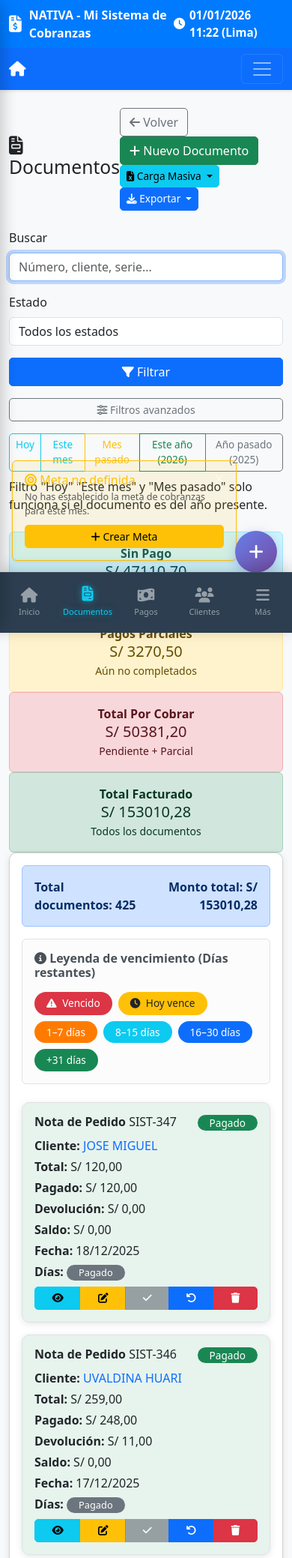
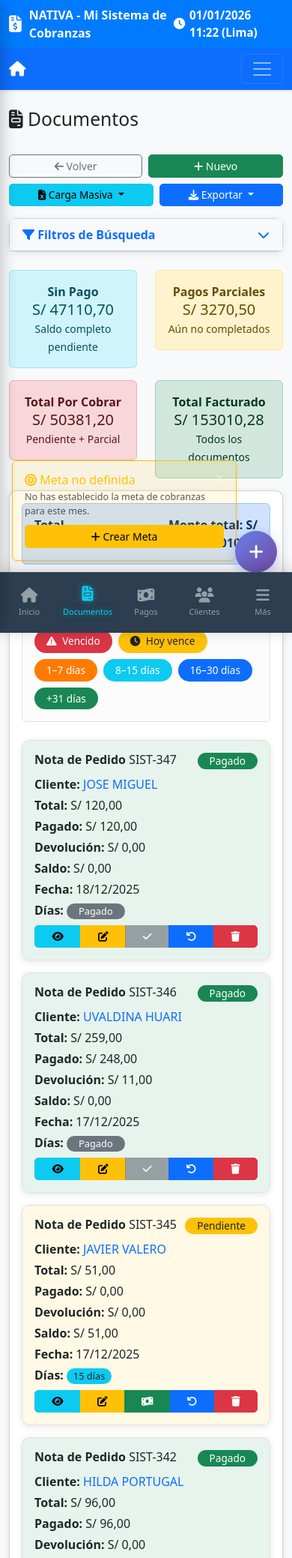
Before and after one commit to pantera3000/cobranzaV22, a Django app: page /documentos/ in a window 390 px wide. Shown: the top 2078 px of the page at 75% size. Run offline with Django 5.2, Linux system fonts and the light colour scheme; a user stored in the database is signed in; data comes from the database, SQL or seed files in the repository.

Commit message:
feat: Mostrar tarjetas de resumen en 2 columnas en móvil

```diff
--- a/documentos/templates/documentos/documento_list.html
+++ b/documentos/templates/documentos/documento_list.html
@@ -8,21 +8,18 @@
 {% block title %}Documentos{% endblock %}
 
 {% block content %}
+<!-- Header: Título + Botones -->
 <div class="d-flex justify-content-between align-items-center mb-4">
     <h2><i class="fas fa-file-invoice"></i> Documentos</h2>
-    <div>
 
-        <button type="button" class="btn btn-outline-secondary me-2" onclick="window.history.back();">
+    <!-- Botones Desktop (sin cambios) -->
+    <div class="d-none d-md-flex gap-2">
+        <button type="button" class="btn btn-outline-secondary" onclick="window.history.back();">
             <i class="fas fa-arrow-left"></i> Volver
         </button>
-
-
-
-        <a href="{% url 'documentos:documento_create' %}" class="btn btn-success me-2">
+        <a href="{% url 'documentos:documento_create' %}" class="btn btn-success">
             <i class="fas fa-plus"></i> Nuevo Documento
         </a>
-
-        <!-- ✅ Botón: Carga Masiva con Excel -->
         <div class="btn-group">
             <button type="button" class="btn btn-info dropdown-toggle" data-bs-toggle="dropdown">
                 <i class="fas fa-file-excel"></i> Carga Masiva
@@ -40,41 +37,92 @@
                 </li>
             </ul>
         </div>
-
-
-
-
         <div class="btn-group">
             <button type="button" class="btn btn-primary dropdown-toggle" data-bs-toggle="dropdown">
                 <i class="fas fa-download"></i> Exportar
             </button>
             <ul class="dropdown-menu">
-                <!-- ✅ Botón Exportar a Excel con filtros -->
                 <li>
                     <a class="dropdown-item"
                     href="{% url 'documentos:documento_export_excel' %}?{% if query %}q={{ query|urlencode }}&{% endif %}{% if tipo %}tipo={{ tipo }}&{% endif %}{% if cliente_id %}cliente={{ cliente_id }}&{% endif %}{% if estado %}estado={{ estado }}&{% endif %}{% if fecha_emision_desde %}fecha_emision_desde={{ fecha_emision_desde }}&{% endif %}{% if fecha_emision_hasta %}fecha_emision_hasta={{ fecha_hasta }}{% endif %}">
                         <i class="fas fa-file-excel text-success"></i> Exportar a Excel
                     </a>
                 </li>
-                <!-- <li><a class="dropdown-item" href="{% url 'documentos:documento_export_csv' %}">
-                    <i class="fas fa-file-csv text-primary"></i> Exportar a CSV
-                </a></li> -->
             </ul>
         </div>
     </div>
 </div>
 
+<!-- Botones Móvil (2 filas compactas) -->
+<div class="d-md-none mb-3">
+    <div class="d-grid gap-2">
+        <!-- Fila 1 -->
+        <div class="d-flex gap-2">
+            <button type="button" class="btn btn-outline-secondary btn-sm flex-fill" onclick="window.history.back();">
+                <i class="fas fa-arrow-left"></i> Volver
+            </button>
+            <a href="{% url 'documentos:documento_create' %}" class="btn btn-success btn-sm flex-fill">
+                <i class="fas fa-plus"></i> Nuevo
+            </a>
+        </div>
+        <!-- Fila 2 -->
+        <div class="d-flex gap-2">
+            <div class="btn-group flex-fill">
+                <button type="button" class="btn btn-info btn-sm dropdown-toggle w-100" data-bs-toggle="dropdown">
+                    <i class="fas fa-file-excel"></i> Carga Masiva
+                </button>
+                <ul class="dropdown-menu">
+                    <li>
+                        <a class="dropdown-item" href="{% url 'documentos:descargar_plantilla_excel' %}">
+                            <i class="fas fa-download text-primary"></i> Plantilla
+                        </a>
+                    </li>
+                    <li>
+                        <button class="dropdown-item" type="button" data-bs-toggle="modal" data-bs-target="#modalSubirExcel">
+                            <i class="fas fa-upload text-success"></i> Subir
+                        </button>
+                    </li>
+                </ul>
+            </div>
+            <div class="btn-group flex-fill">
+                <button type="button" class="btn btn-primary btn-sm dropdown-toggle w-100" data-bs-toggle="dropdown">
+                    <i class="fas fa-download"></i> Exportar
+                </button>
+                <ul class="dropdown-menu">
+                    <li>
+                        <a class="dropdown-item"
+                        href="{% url 'documentos:documento_export_excel' %}?{% if query %}q={{ query|urlencode }}&{% endif %}{% if tipo %}tipo={{ tipo }}&{% endif %}{% if cliente_id %}cliente={{ cliente_id }}&{% endif %}{% if estado %}estado={{ estado }}&{% endif %}{% if fecha_emision_desde %}fecha_emision_desde={{ fecha_emision_desde }}&{% endif %}{% if fecha_emision_hasta %}fecha_emision_hasta={{ fecha_hasta }}{% endif %}">
+                            <i class="fas fa-file-excel text-success"></i> Excel
+                        </a>
+                    </li>
+                </ul>
+            </div>
+        </div>
+    </div>
+</div>
+
 <!-- Filtros -->
-<!-- Filtros -->
-<!-- Filtros mejorados -->
-<form method="get" class="mb-4">
+<div class="card mb-4">
+    <div class="card-header bg-light">
+        <button class="btn btn-link text-decoration-none w-100 text-start p-0 d-flex justify-content-between align-items-center"
+                type="button"
+                data-bs-toggle="collapse"
+                data-bs-target="#filtrosCollapse"
+                aria-expanded="false"
+                aria-controls="filtrosCollapse">
+            <span><i class="fas fa-filter"></i> <strong>Filtros de Búsqueda</strong></span>
+            <i class="fas fa-chevron-down"></i>
+        </button>
+    </div>
+    <div class="collapse {% if query or tipo or cliente_id or estado or fecha_emision_desde or fecha_emision_hasta %}show{% endif %}" id="filtrosCollapse">
+        <div class="card-body">
+            <form method="get">
                 <!-- Fila 1: Búsqueda principal y estado -->
                 <div class="row g-3 align-items-end mb-3">
                     <div class="col-md-5">
                         <label class="form-label">Buscar</label>
                         <input type="text" name="q" class="form-control" placeholder="Número, cliente, serie..." value="{{ query }}" autofocus>
                     </div>
-
                     <div class="col-md-3">
                         <label class="form-label">Estado</label>
                         <select name="estado" class="form-control">
@@ -85,7 +133,6 @@
                             <option value="pago_parcial" {% if estado == "pago_parcial" %}selected{% endif %}>Pago Parcial</option>
                         </select>
                     </div>
-
                     <div class="col-md-4">
                         <div class="d-flex gap-2">
                             <button type="submit" class="btn btn-primary flex-grow-1">
@@ -100,14 +147,8 @@
                     </div>
                 </div>
 
-    <!-- Fila 2: Filtros avanzados (colapsables en móvil) -->
+                <!-- Fila 2: Filtros avanzados -->
                 <div class="row g-3 align-items-end">
-        <div class="col-12">
-            <button class="btn btn-sm btn-outline-secondary w-100 d-md-none" type="button" data-bs-toggle="collapse" data-bs-target="#filtrosAvanzados">
-                <i class="fas fa-sliders-h"></i> Filtros avanzados
-            </button>
-            <div class="collapse d-md-block" id="filtrosAvanzados">
-                <div class="row g-3">
                     <div class="col-md-3">
                         <label class="form-label">Tipo</label>
                         <select name="tipo" class="form-control">
@@ -139,66 +180,38 @@
                         <input type="date" name="fecha_emision_hasta" class="form-control" value="{{ fecha_emision_hasta }}">
                     </div>
                 </div>
-            </div>
-        </div>
+            </form>
 
-        <!-- Botones de atajo -->
-        <!-- Botones de atajo -->
-        <div class="col-12">
-            <div class="d-flex flex-wrap gap-2 align-items-center">
-                <div class="btn-group btn-group-sm" role="group">
-                    <!-- Hoy -->
-                    <!-- ✅ Botón "Hoy" -->
-                    <!-- ✅ Botón "Hoy" corregido -->
+            <!-- Atajos de fecha (horizontal scroll) -->
+            <div class="mt-3">
+                <small class="text-muted d-block mb-2"><strong>Atajos rápidos:</strong></small>
+                <div class="d-flex gap-2 overflow-auto pb-2" style="white-space: nowrap;">
                     <a href="?q={{ query|urlencode }}&tipo={{ tipo }}&cliente={{ cliente_id }}&estado={{ estado }}&fecha_emision_desde={{ today|date:'Y-m-d' }}&fecha_emision_hasta={{ today|date:'Y-m-d' }}"
-                    class="btn btn-outline-info
-                            {% if fecha_emision_desde == today|date:'Y-m-d' and fecha_emision_hasta == today|date:'Y-m-d' %}
-                                active btn-info text-white
-                            {% endif %}">
+                    class="btn btn-outline-info btn-sm {% if fecha_emision_desde == today|date:'Y-m-d' and fecha_emision_hasta == today|date:'Y-m-d' %}active{% endif %}">
                         Hoy
                     </a>
-
-                    <!-- Este mes -->
                     <a href="?q={{ query|urlencode }}&tipo={{ tipo }}&cliente={{ cliente_id }}&estado={{ estado }}&fecha_emision_desde={{ mes_inicio|date:'Y-m-d' }}&fecha_emision_hasta={{ mes_fin|date:'Y-m-d' }}"
-                    class="btn btn-outline-info
-                            {% if fecha_emision_desde == mes_inicio|date:'Y-m-d' and fecha_emision_hasta == mes_fin|date:'Y-m-d' %}
-                                active btn-info text-white
-                            {% endif %}">
+                    class="btn btn-outline-info btn-sm {% if fecha_emision_desde == mes_inicio|date:'Y-m-d' and fecha_emision_hasta == mes_fin|date:'Y-m-d' %}active{% endif %}">
                         Este mes
                     </a>
-
-                    <!-- Mes pasado -->
                     <a href="?q={{ query|urlencode }}&tipo={{ tipo }}&cliente={{ cliente_id }}&estado={{ estado }}&fecha_emision_desde={{ mes_pasado_inicio|date:'Y-m-d' }}&fecha_emision_hasta={{ mes_pasado_fin|date:'Y-m-d' }}"
-                    class="btn btn-outline-warning
-                            {% if fecha_emision_desde == mes_pasado_inicio|date:'Y-m-d' and fecha_emision_hasta == mes_pasado_fin|date:'Y-m-d' %}
-                                active btn-warning text-dark
-                            {% endif %}">
+                    class="btn btn-outline-warning btn-sm {% if fecha_emision_desde == mes_pasado_inicio|date:'Y-m-d' and fecha_emision_hasta == mes_pasado_fin|date:'Y-m-d' %}active{% endif %}">
                         Mes pasado
                     </a>
-
-                    <!-- Este año -->
                     <a href="?q={{ query|urlencode }}&tipo={{ tipo }}&cliente={{ cliente_id }}&estado={{ estado }}&fecha_emision_desde={{ año_actual }}-01-01&fecha_emision_hasta={{ año_actual }}-12-31"
-                    class="btn btn-outline-success
-                            {% if fecha_emision_desde == año_actual|stringformat:'s' %}-01-01' and fecha_emision_hasta == año_actual|stringformat:'s' %}-12-31' %}
-                                active btn-success text-white
-                            {% endif %}">
+                    class="btn btn-outline-success btn-sm">
                         Este año ({{ año_actual }})
                     </a>
-
-                    <!-- Año pasado -->
                     <a href="?q={{ query|urlencode }}&tipo={{ tipo }}&cliente={{ cliente_id }}&estado={{ estado }}&fecha_emision_desde={{ año_pasado }}-01-01&fecha_emision_hasta={{ año_pasado }}-12-31"
-                    class="btn btn-outline-secondary
-                            {% if fecha_emision_desde == año_pasado|stringformat:'s' %}-01-01' and fecha_emision_hasta == año_pasado|stringformat:'s' %}-12-31' %}
-                                active btn-secondary text-white
-                            {% endif %}">
+                    class="btn btn-outline-secondary btn-sm">
                         Año pasado ({{ año_pasado }})
                     </a>
                 </div>
-                Filtro "Hoy" "Este mes" y "Mes pasado" solo funciona si el documento es del año presente.
+                <small class="text-muted fst-italic">Filtro "Hoy" "Este mes" y "Mes pasado" solo funciona si el documento es del año presente.</small>
             </div>
         </div>
     </div>
-</form>
+</div>
 
 <!-- Resumen -->
 <!-- <div class="alert alert-primary d-flex justify-content-between align-items-center mb-3">
@@ -225,29 +238,29 @@
 
 <!-- Resumen de Totales -->
 <div class="row mt-4">
-    <div class="col-md-3">
-        <div class="alert alert-info text-center mb-0">
+    <div class="col-6 col-md-3">
+        <div class="alert alert-info text-center mb-3 mb-md-0">
             <strong>Sin Pago</strong><br>
             <span class="h5">S/ {{ total_saldos_pendientes|floatformat:2 }}</span><br>
             <small>Saldo completo pendiente</small>
         </div>
     </div>
-    <div class="col-md-3">
-        <div class="alert alert-warning text-center mb-0">
+    <div class="col-6 col-md-3">
+        <div class="alert alert-warning text-center mb-3 mb-md-0">
             <strong>Pagos Parciales</strong><br>
             <span class="h5">S/ {{ total_saldos_parciales|floatformat:2 }}</span><br>
             <small>Aún no completados</small>
         </div>
     </div>
-    <div class="col-md-3">
-        <div class="alert alert-danger text-center mb-0">
+    <div class="col-6 col-md-3">
+        <div class="alert alert-danger text-center mb-3 mb-md-0">
             <strong>Total Por Cobrar</strong><br>
             <span class="h5">S/ {{ total_por_cobrar|floatformat:2 }}</span><br>
             <small>Pendiente + Parcial</small>
         </div>
     </div>
-    <div class="col-md-3">
-        <div class="alert alert-success text-center mb-0">
+    <div class="col-6 col-md-3">
+        <div class="alert alert-success text-center mb-3 mb-md-0">
             <strong>Total Facturado</strong><br>
             <span class="h5">S/ {{ total_monto|floatformat:2 }}</span><br>
             <small>Todos los documentos</small>
```
Lines whose indentation alone changed are shown as unchanged.
